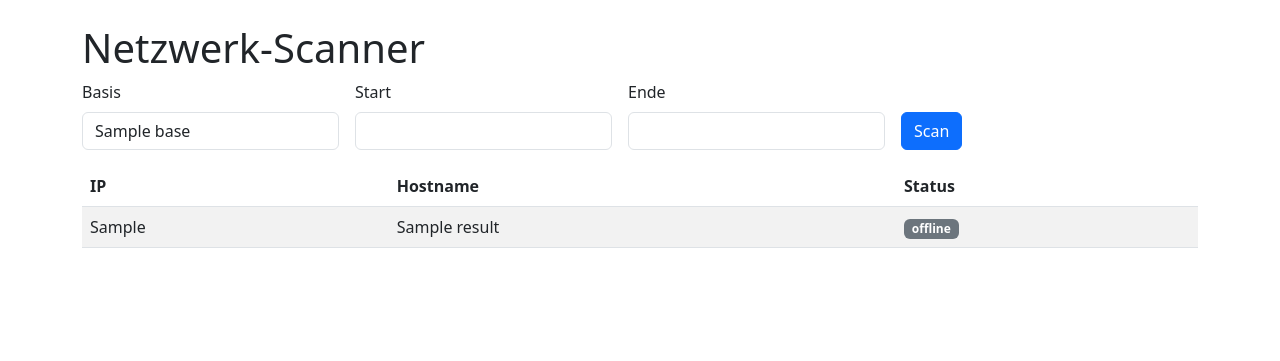
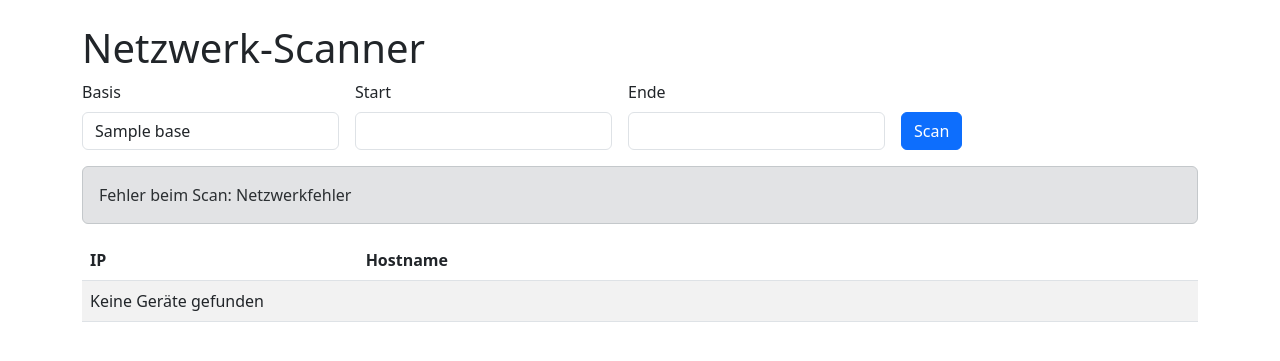
Before and after one commit to Det1960/DjangoPlayGround, a Django app: template networkip/templates/networkip/list.html in a window 1280 px wide. Shown: the part 56-417 px from the top of the page. Run offline with Django 5.2, Linux system fonts and the light colour scheme; the template is opened without the code that fills it: most values are stand-ins (such as "Sample title", 1, 10 or a date in 2020).

Commit message:
IP-Scann überarbeitet

```diff
--- a/networkip/templates/networkip/list.html
+++ b/networkip/templates/networkip/list.html
@@ -5,23 +5,25 @@
 {% block content %}
 <h1>Netzwerk-Scanner</h1>
 
-<form class="row g-3 mb-3" method="get">
+<form id="scan-form" class="row g-3 mb-3">
   <div class="col-auto">
     <label class="form-label">Basis</label>
-    <input name="base" class="form-control" value="{{ base }}" />
+    <input id="base" name="base" class="form-control" value="{{ base }}" />
   </div>
   <div class="col-auto">
     <label class="form-label">Start</label>
-    <input name="start" type="number" class="form-control" value="{{ start }}" />
+    <input id="start" name="start" type="number" class="form-control" value="{{ start }}" />
   </div>
   <div class="col-auto">
     <label class="form-label">Ende</label>
-    <input name="end" type="number" class="form-control" value="{{ end }}" />
+    <input id="end" name="end" type="number" class="form-control" value="{{ end }}" />
   </div>
   <div class="col-auto align-self-end">
-    <button class="btn btn-primary">Scan</button>
+    <button id="scan-btn" class="btn btn-primary">Scan</button>
   </div>
 </form>
+
+<div id="status" class="mb-3" aria-live="polite"></div>
 
 <div class="table-responsive">
   <table class="table table-striped">
@@ -29,27 +31,76 @@
       <tr>
         <th>IP</th>
         <th>Hostname</th>
-        <th>Status</th>
       </tr>
     </thead>
-    <tbody>
-    {% for r in results %}
-      <tr>
-        <td>{{ r.ip }}</td>
-        <td>{{ r.hostname }}</td>
-        <td>
-          {% if r.alive %}
-            <span class="badge bg-success">online</span>
-          {% else %}
-            <span class="badge bg-secondary">offline</span>
-          {% endif %}
-        </td>
-      </tr>
-    {% empty %}
-      <tr><td colspan="3">Keine Einträge</td></tr>
-    {% endfor %}
+    <tbody id="results-body">
     </tbody>
   </table>
 </div>
 
+<script>
+document.addEventListener('DOMContentLoaded', function(){
+  const form = document.getElementById('scan-form');
+  const status = document.getElementById('status');
+  const resultsBody = document.getElementById('results-body');
+
+  function showStatus(text, busy=false){
+    status.innerHTML = '';
+    const el = document.createElement('div');
+    el.className = busy ? 'alert alert-info' : 'alert alert-secondary';
+    el.textContent = text;
+    status.appendChild(el);
+  }
+
+  function renderResults(items){
+    resultsBody.innerHTML = '';
+    if(!items || items.length === 0){
+      const tr = document.createElement('tr');
+      const td = document.createElement('td');
+      td.colSpan = 2;
+      td.textContent = 'Keine Geräte gefunden';
+      tr.appendChild(td);
+      resultsBody.appendChild(tr);
+      return;
+    }
+
+    items.forEach(r => {
+      const tr = document.createElement('tr');
+      const ipTd = document.createElement('td');
+      ipTd.textContent = r.ip;
+      const hostTd = document.createElement('td');
+      hostTd.textContent = r.hostname || '-';
+      tr.appendChild(ipTd);
+      tr.appendChild(hostTd);
+      resultsBody.appendChild(tr);
+    });
+  }
+
+  async function runScan(e){
+    if(e) e.preventDefault();
+    const base = document.getElementById('base').value;
+    const start = document.getElementById('start').value;
+    const end = document.getElementById('end').value;
+
+    showStatus('Scan läuft... Bitte warten.', true);
+    renderResults([]);
+
+    try{
+      const params = new URLSearchParams({base, start, end});
+      const resp = await fetch('api/?' + params.toString());
+      if(!resp.ok) throw new Error('Netzwerkfehler');
+      const data = await resp.json();
+      renderResults(data.results);
+      showStatus('Scan fertig — ' + (data.results.length || 0) + ' Gerät(e) gefunden.');
+    }catch(err){
+      showStatus('Fehler beim Scan: ' + err.message);
+    }
+  }
+
+  form.addEventListener('submit', runScan);
+
+  // optional: run initial scan on load
+  runScan();
+});
+</script>
 {% endblock %}
--- a/networkip/urls.py
+++ b/networkip/urls.py
@@ -5,4 +5,5 @@ app_name = 'networkip'
 
 urlpatterns = [
     path('', views.index, name='index'),
+    path('api/', views.api_scan, name='api_scan'),
 ]
```
Also changed, not shown: networkip/views.py (+30 -12 lines).
